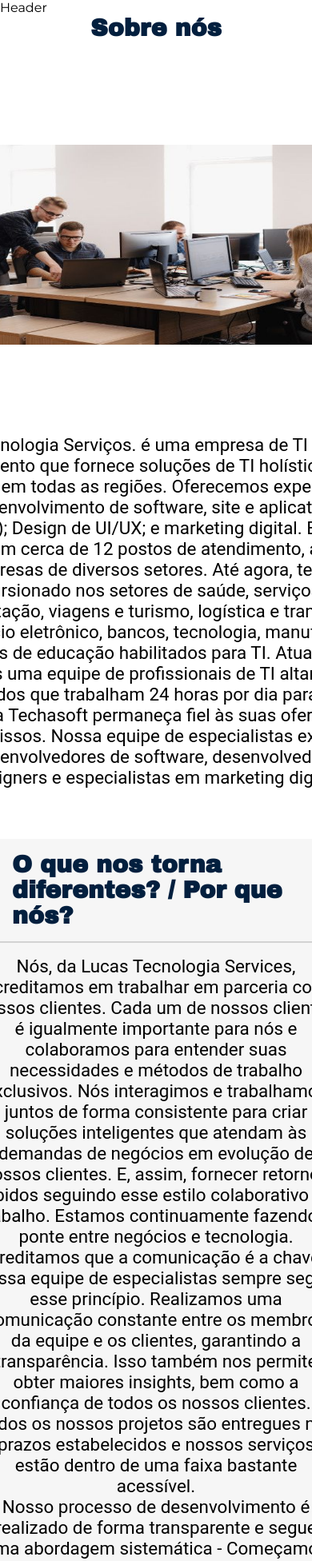
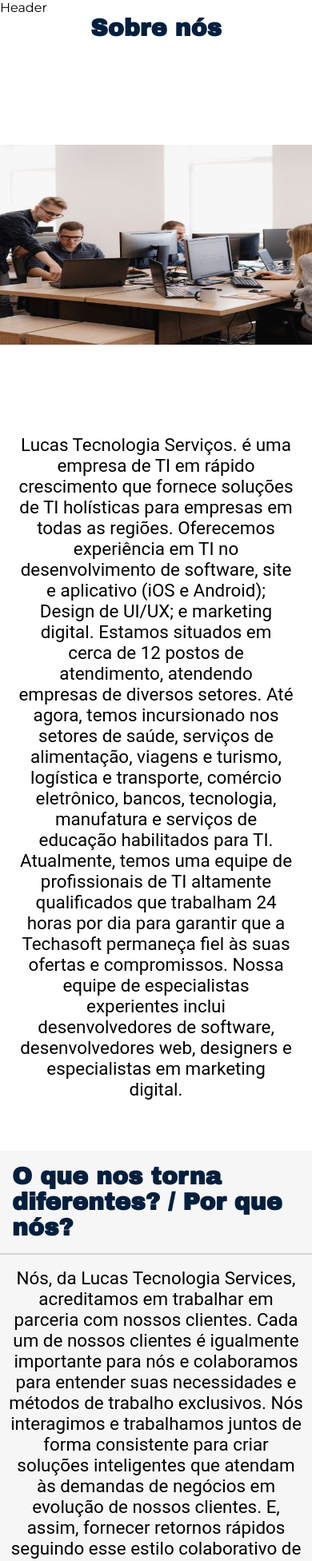
Before and after one commit to LesterCerioli/LTS-Brazil-Website-2024, a Next.js app: page /aboutUs in a window 390 px wide. Shown: the top 1952 px of the page at 80% size. Built offline with nearby package versions, Linux system fonts and the light colour scheme; a web font is replaced by a local one.

Commit message:
issue(#940): readjusting responsiveness

```diff
--- a/src/app/(pages)/aboutUs/styles.ts
+++ b/src/app/(pages)/aboutUs/styles.ts
@@ -45,7 +45,7 @@
     flex-direction: column;
 
     p {
-      margin: 0 auto;
+      margin: 0 8rem;
       font-size: 1.4rem;
     }
   }
@@ -144,7 +144,7 @@
     flex-direction: column;
 
     p {
-      margin: 0 auto;
+      margin: 0 2.3rem;
       font-size: 1.4rem;
     }
   }
```
